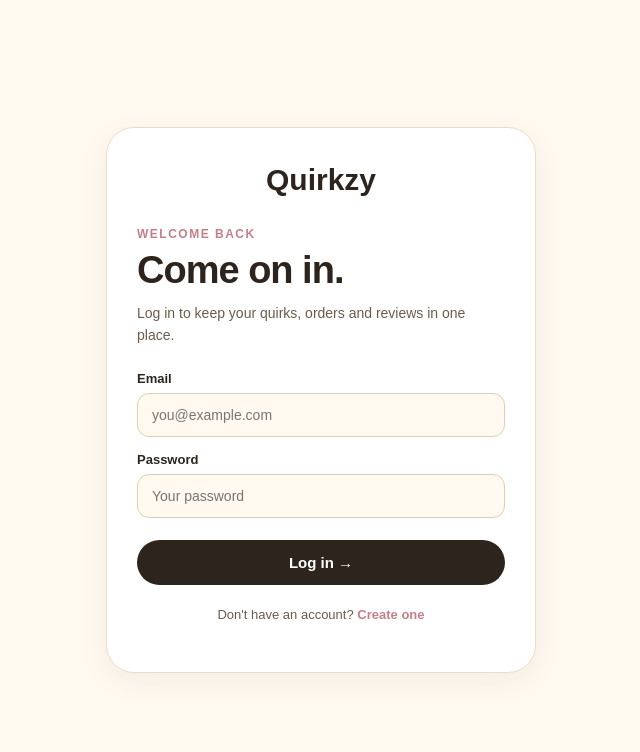
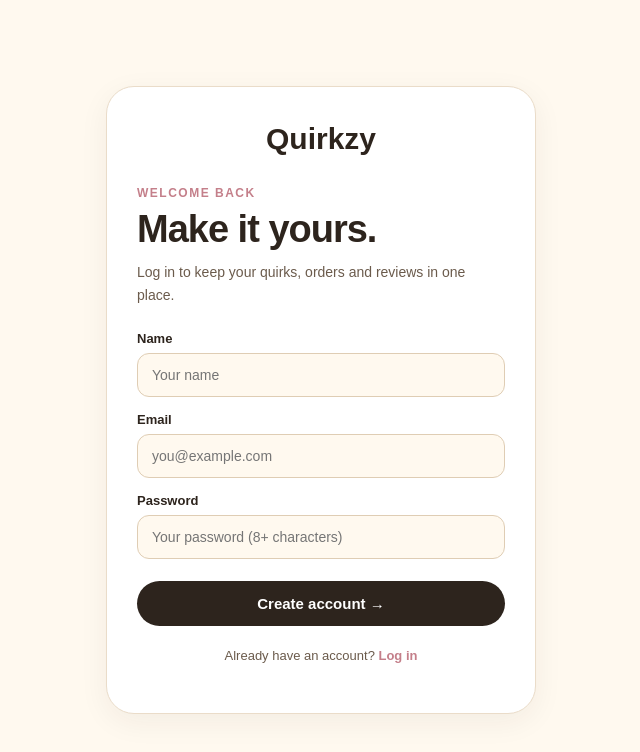
Before and after one commit to jothikapugaz/quirkzy-website, a website: page login.html in a window 1280 px wide. Both pictures are taken after a click on the link "Create one". Shown: the whole page, without its empty margins (319-959 px from the left). Drawn offline with Linux system fonts and the light colour scheme; no server answers.

Commit message:
Connect the login.html page to the Quirkzy API

```diff
--- a/login.html
+++ b/login.html
@@ -52,6 +52,21 @@
 
             <form id="login-form">
 
+                <!-- Name (registration only) -->
+
+                <label for="login-name" id="login-name-label" hidden>
+                    Name
+                </label>
+
+                <input
+                    type="text"
+                    id="login-name"
+                    placeholder="Your name"
+                    autocomplete="name"
+                    minlength="2"
+                    hidden
+                >
+
                 <!-- Email -->
 
                 <label for="login-email">
@@ -75,7 +90,9 @@
                 <input
                     type="password"
                     id="login-password"
-                    placeholder="Your password"
+                    placeholder="Your password (8+ characters)"
+                    autocomplete="current-password"
+                    minlength="8"
                     required
                 >
 
@@ -120,6 +137,9 @@
     <!-- JAVASCRIPT -->
 
     <script src="script.js"></script>
+<script src="api-config.js"></script>
+<script src="api-client.js"></script>
+<script src="backend-sync.js"></script>
 
 </body>
 
```
